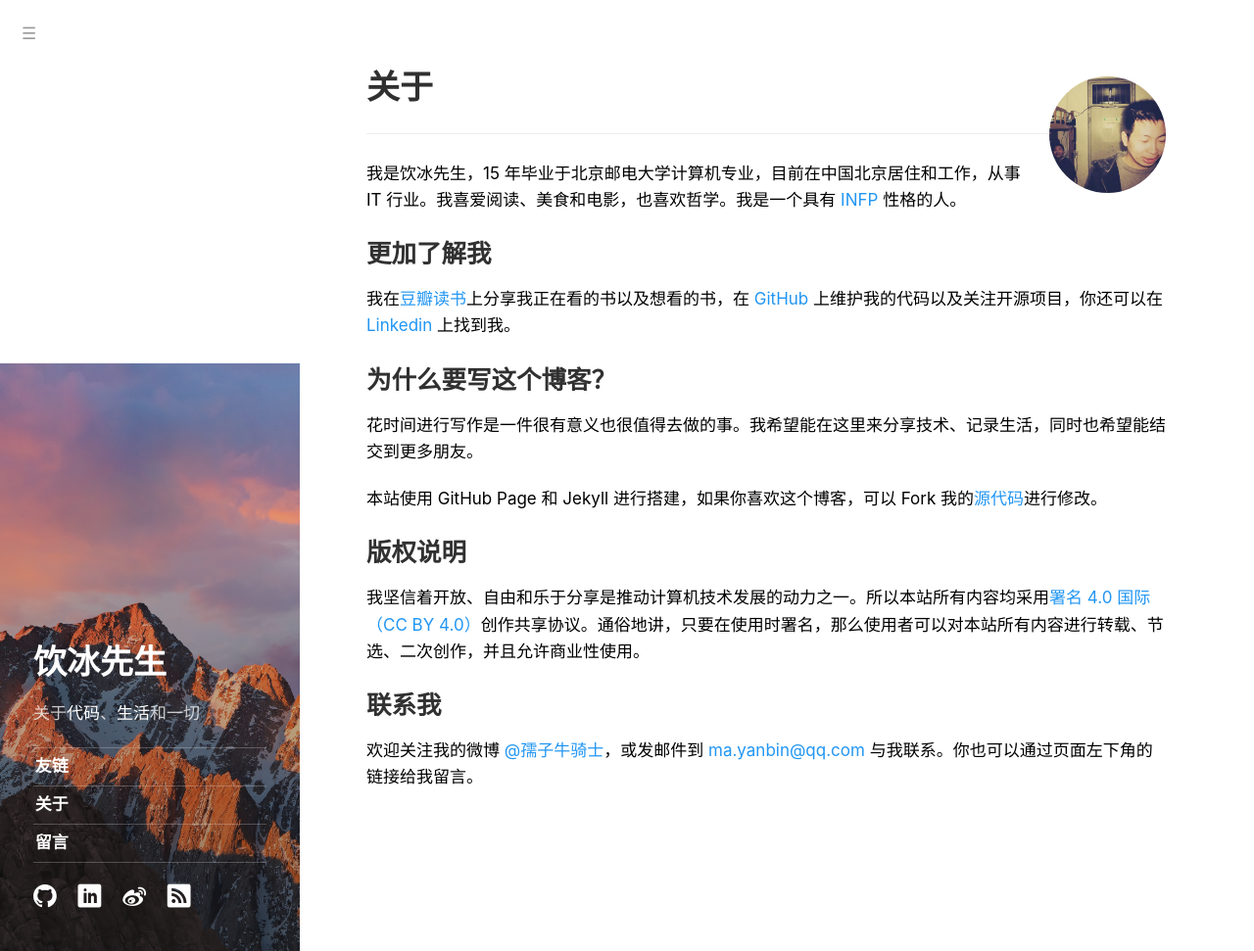
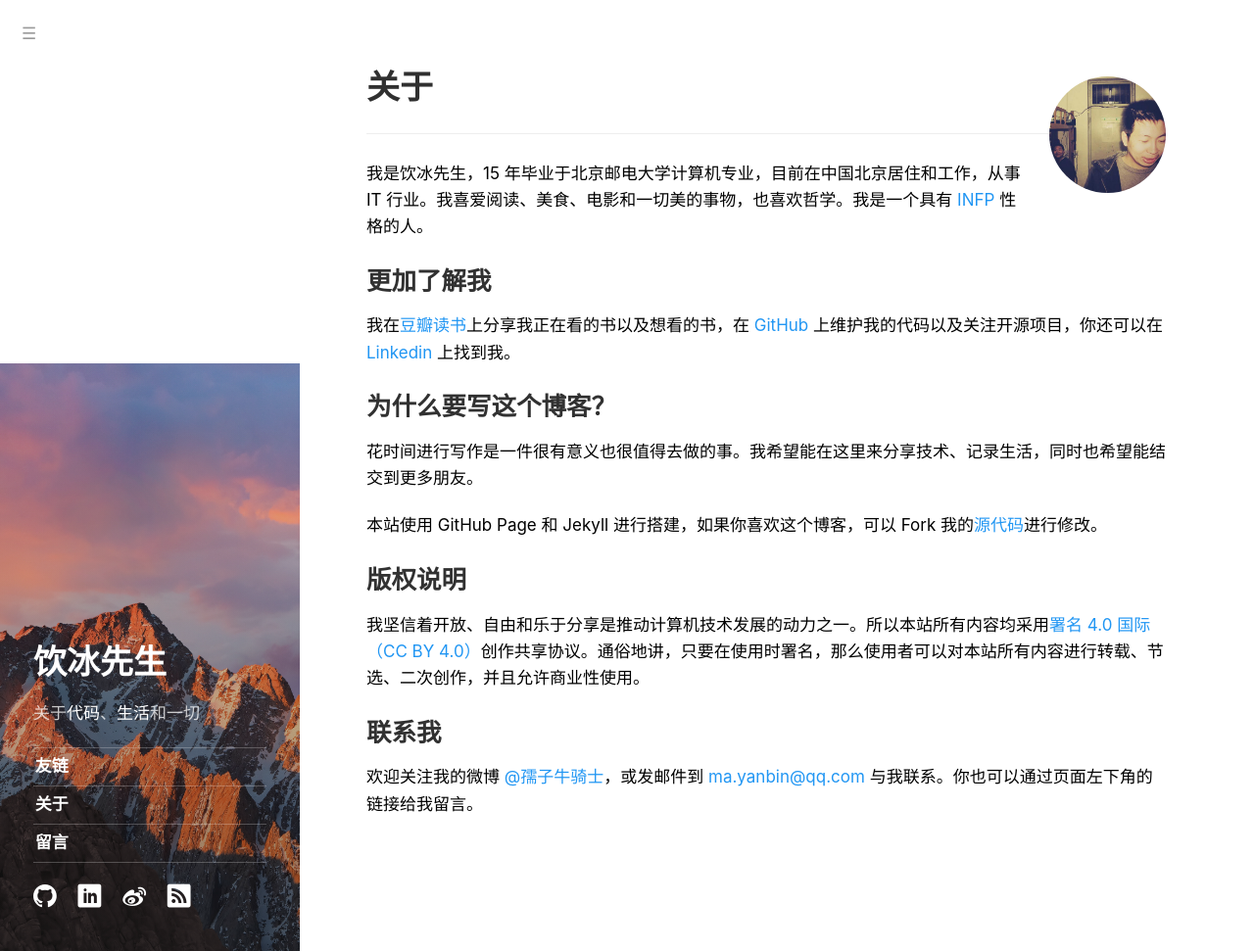
Before and after one commit to ybm/myanbin.github.io, a Jekyll site: the page built from about.md, in a window 1280 px wide and 971 px high. Shown: the whole window at 98% size. Built offline with Jekyll 4.4.1, drawn with Linux system fonts in a browser that asks for light colours; comment, search, counter and statistics services are not loaded.

Commit message:
继续更新

```diff
--- a/about.md
+++ b/about.md
@@ -18,7 +18,7 @@ order: 6
 {% endif %}
 
 
-我是饮冰先生，15 年毕业于北京邮电大学计算机专业，目前在中国北京居住和工作，从事 IT 行业。我喜爱阅读、美食和电影，也喜欢哲学。我是一个具有 [INFP](http://www.personalitypage.com/INFP.html) 性格的人。
+我是饮冰先生，15 年毕业于北京邮电大学计算机专业，目前在中国北京居住和工作，从事 IT 行业。我喜爱阅读、美食、电影和一切美的事物，也喜欢哲学。我是一个具有 [INFP](http://www.personalitypage.com/INFP.html) 性格的人。
 
 
 ## 更加了解我
```
Also changed, not shown: _posts/2017-06-02-taste-for-makers.md (+0 -1 lines).
